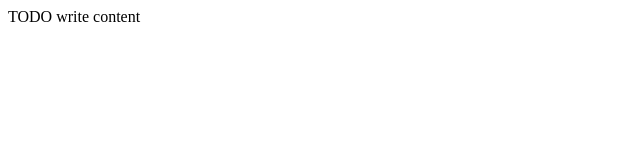
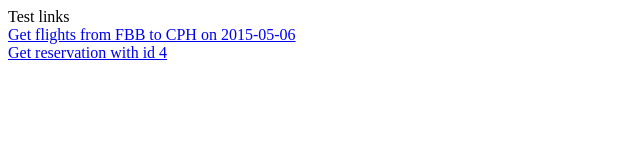
Before and after one commit to masterdagon/3.SemesterProjekt, a plain HTML site: page web/index.html in a window 1280 px wide. Shown: the whole page, without its empty margins (0-640 px from the left). Drawn offline with Linux system fonts and the light colour scheme.

Commit message:
added links to index

```diff
--- a/web/index.html
+++ b/web/index.html
@@ -11,6 +11,8 @@ and open the template in the editor.
         <meta name="viewport" content="width=device-width, initial-scale=1.0">
     </head>
     <body>
-        <div>TODO write content</div>
+        <div>Test links</div>
+        <div><a href="http://localhost:8084/3_SemesterProjekt/api/flights/FBB/CPH/2015-05-06">Get flights from FBB to CPH on 2015-05-06</a></div>
+        <div><a href="http://localhost:8084/3_SemesterProjekt/api/flights/4">Get reservation with id 4</a></div>
     </body>
 </html>
```
